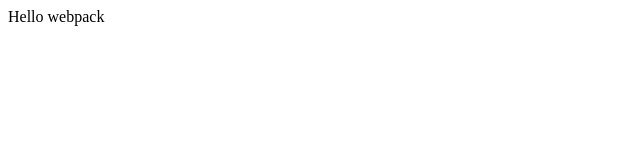
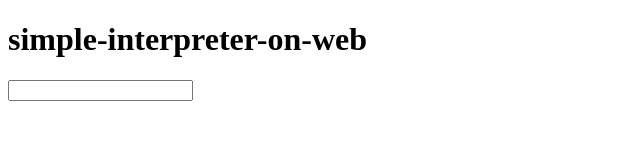
Before and after one commit to os1ma/simple-interpreter-on-web, a website built with webpack: page public/index.html in a window 1280 px wide. Shown: the whole page, without its empty margins (0-640 px from the left). Built offline with nearby package versions, Linux system fonts and the light colour scheme.

Commit message:
Implement prompt

```diff
--- a/public/index.html
+++ b/public/index.html
@@ -2,9 +2,14 @@
 <html>
   <head>
     <meta charset="utf-8" />
-    <title>Getting Started</title>
+    <title>simple-interpreter-on-web</title>
   </head>
   <body>
+    <h1>simple-interpreter-on-web</h1>
+    <div>
+      <div id="history"></div>
+      <input id="prompt" type="text" />
+    </div>
     <script src="./bundle.js"></script>
   </body>
 </html>
--- a/src/index.ts
+++ b/src/index.ts
@@ -1,11 +1,17 @@
 import * as _ from 'lodash'
 
-function component() {
-  const element = document.createElement('div')
+console.log(_.join(['Hello', 'webpack'], ' '))
 
-  element.innerHTML = _.join(['Hello', 'webpack'], ' ')
+const history = document.getElementById('history') as HTMLDivElement
+const prompt = document.getElementById('prompt') as HTMLInputElement
 
-  return element
-}
+prompt?.addEventListener('keypress', (event) => {
+  if (event.key == 'Enter') {
+    const p = document.createElement('p')
+    p.textContent = prompt.value
 
-document.body.appendChild(component())
+    history?.appendChild(p)
+
+    prompt.value = ''
+  }
+})
```
